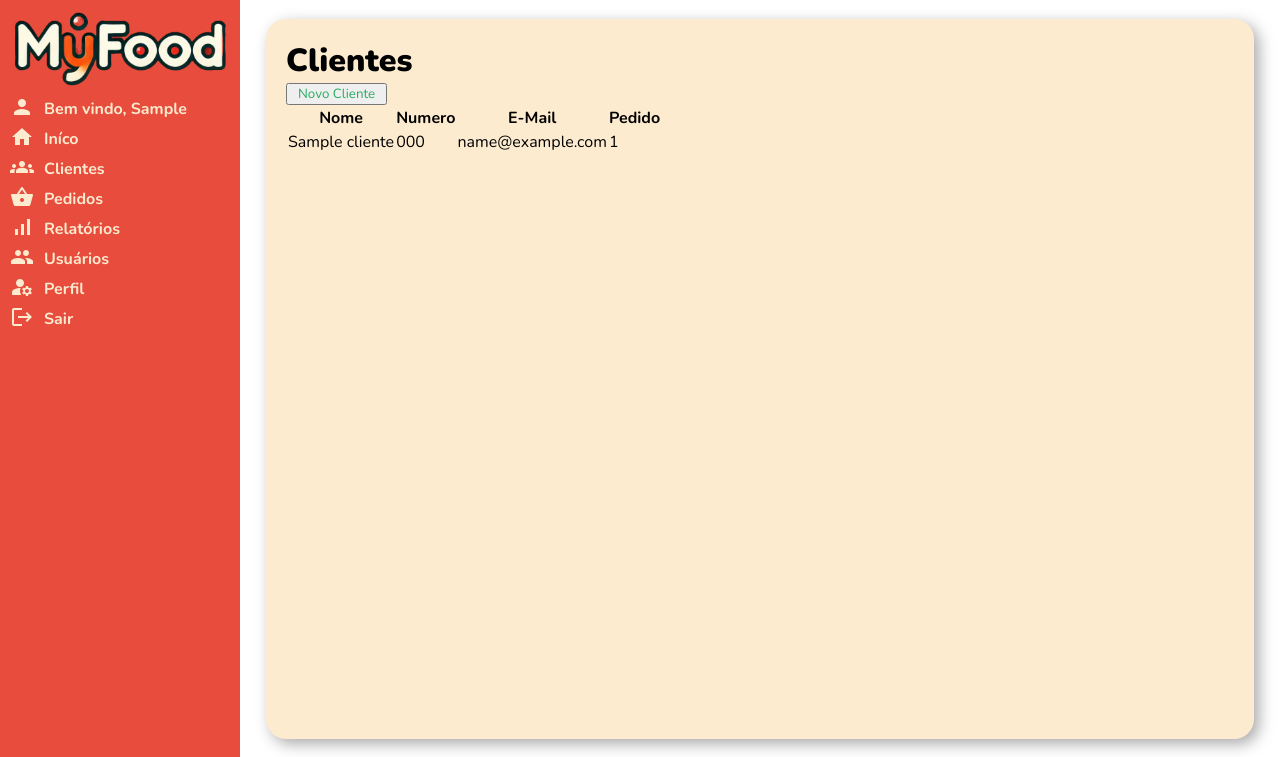
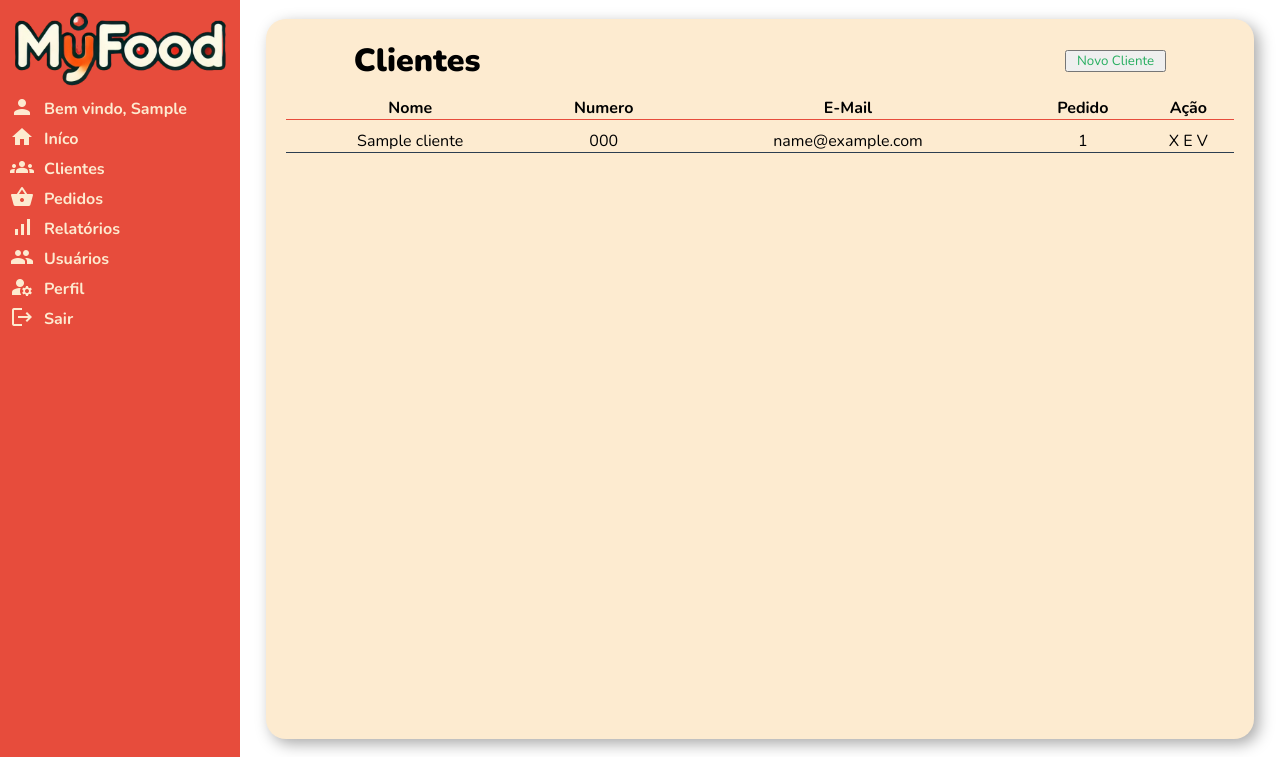
Before and after one commit to micaelfariasdev/MyFood, a Flask app: page /clientes/ in a window 1280 px wide. Shown: the top 757 px of the page. Run offline with Flask 3, Linux system fonts and the light colour scheme; a user stored in the database is signed in; tables that the repository leaves empty hold one stand-in row (values such as "Sample post").

Commit message:
arrumando o clientes.html

```diff
--- a/app/static/css/style.css
+++ b/app/static/css/style.css
@@ -64,11 +64,13 @@ header > .conteiner > nav > ul {
 
 header > .conteiner > nav > ul > li {
   display: block;
+  position: relative;
   white-space: nowrap;
 }
 
 header > .conteiner > nav > ul > li:hover {
   transform: scale(110%);
+  left: 5px;
 }
 
 header > .conteiner > a > div.logo {
@@ -105,6 +107,10 @@ main {
 }
 
 main > .conteiner {
+  display: grid;
+  align-content: start;
+  align-items: center;
+    justify-items: center;
   background: var(--creme);
   height: 95%;
   width: 95%;
@@ -120,7 +126,7 @@ main > .conteiner {
   background: #ffffff8a;
   height: 100vh;
   width: 100vw;
-  z-index:0 ;
+  z-index: 0;
   position: fixed;
   top: 0;
   left: 0;
@@ -128,7 +134,7 @@ main > .conteiner {
   transition: all 1s;
 }
 
-.conteiner-body.show{
+.conteiner-body.show {
   z-index: 9999;
   opacity: 1;
 }
@@ -149,7 +155,7 @@ main > .conteiner {
   top: 100vh;
 }
 
-.conteiner-float.show{
+.conteiner-float.show {
   top: 0;
 }
 
@@ -164,7 +170,7 @@ main .conteiner > h1 {
   font-weight: 900;
 }
 
-.alert{
+.alert {
   position: absolute;
   z-index: 9999;
   padding: 10px;
@@ -172,8 +178,9 @@ main .conteiner > h1 {
   box-shadow: 5px 5px 10px rgba(0, 0, 0, 0.301);
   background: white;
 
-  animation: name duration timing-function delay iteration-count direction fill-mode;
-  animation: flash 5s  forwards;
+  animation: name duration timing-function delay iteration-count direction
+    fill-mode;
+  animation: flash 5s forwards;
 }
 
 @keyframes flash {
@@ -181,35 +188,35 @@ main .conteiner > h1 {
     top: -10vh;
     opacity: 0;
   }
-  10%{
+  10% {
     top: 3vh;
     opacity: 1;
   }
-  90%{
+  90% {
     top: 3vh;
     opacity: 1;
   }
-  100%{
+  100% {
     top: -10vh;
     opacity: 0;
   }
 }
 
-.alert ul{
+.alert ul {
   list-style: none;
 }
 
-.alert-danger{
+.alert-danger {
   background: rgba(238, 4, 4, 0.356);
   color: #ee2020;
 }
 
-.alert-success{
+.alert-success {
   background: rgba(4, 238, 63, 0.356);
   color: #145f0a;
 }
 
-.alert-message{
+.alert-message {
   background: rgba(222, 238, 4, 0.356);
   color: #8b8d09;
 }
@@ -340,11 +347,53 @@ main .conteiner > form select:valid + label {
   --span: 4;
 }
 
+.mt-15{
+  margin-top: 15px;
+}
+
 #submit {
   padding: 0;
   text-align: center;
   padding-inline: 10px;
   color: var(--verde);
+}
+
+table {
+  width: 100%;
+  vertical-align: center;
+  text-align: center;
+  border-spacing: 0;
+}
+
+table thead th{
+  font-weight: bolder;
+  /* border:  2px solid black; */
+}
+
+table td{
+  padding-top: 10px;
+}
+
+table th::after {
+  background: var(--vermelho);
+  position: relative;
+  display: block;
+  content: "";
+  height: 1px;
+  /* top: -7px; */
+  content: "";
+  width: 100%;
+}
+
+table td::after {
+  background: var(--cinza);
+  position: relative;
+  display: block;
+  content: "";
+  height: 1px;
+  /* top: -7px; */
+  content: "";
+  width: 100%;
 }
 
 /* Configurando Roda pé */
--- a/app/templates/clientes.html
+++ b/app/templates/clientes.html
@@ -2,16 +2,16 @@
 
 {% block main %}
 <div class="conteiner">
-    <h1>Clientes</h1>
-    <a href="{{ url_for('cadastro_cliente') }}"><input type="button" id="submit" value="Novo Cliente"></a>
-    <table>
+    <h1 class="div-col-1">Clientes</h1>
+    <a href="{{ url_for('cadastro_cliente') }}" class="div-col-4"><input type="button" id="submit" value="Novo Cliente"></a>
+    <table class="div-col-1 span-4 mt-15">
         <thead>
             <tr>
                 <th>Nome</th>
                 <th>Numero</th>
                 <th>E-Mail</th>
                 <th>Pedido</th>
-                <th></th>
+                <th>Ação</th>
             </tr>
         </thead>
         <tbody>
@@ -21,7 +21,7 @@
                 <td>{{ cliente.telefone }}</td>
                 <td>{{ cliente.email }}</td>
                 <td>{{ cliente.pedidos_historico | length }}</td>
-                <td></td>
+                <td>X E V</td>
             </tr>
             {% endfor %}
         </tbody>
```
Lines whose indentation alone changed are shown as unchanged.
